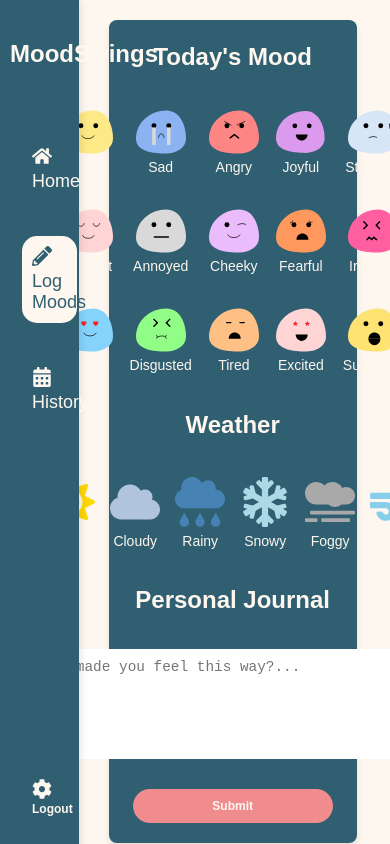
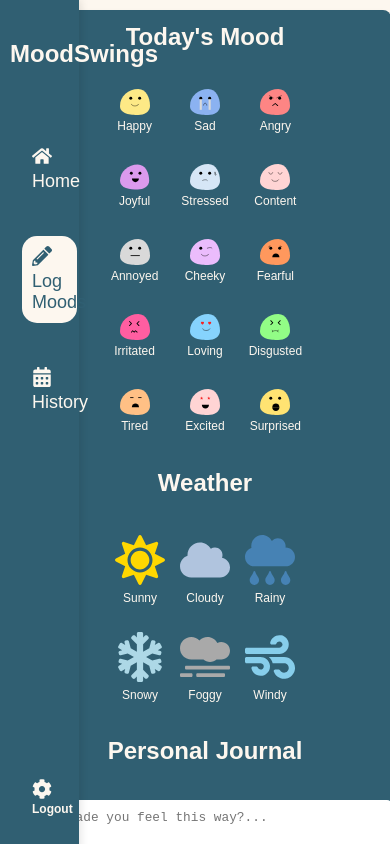
Before and after one commit to deadpoeths/MoodSwings, a React (Create React App) app in the folder moodswings-app/: page /log-moods in a window 390 px wide. Built offline with nearby package versions, Linux system fonts and the light colour scheme.

Commit message:
media quries for responsive design

```diff
--- a/moodswings-app/src/History.css
+++ b/moodswings-app/src/History.css
@@ -182,3 +182,93 @@
 .history-popup-close:hover {
     color: #F18C8E;
 }
+
+/* Responsive styles */
+
+/* Mobile screens */
+@media only screen and (max-width: 600px) {
+    .history-title {
+        margin-left: 0;
+        font-size: 1.5rem;
+    }
+
+    .calendar-container {
+        margin-left: 0;
+        padding: 0.5rem;
+        max-width: 100%;
+    }
+
+    .calendar-header h2 {
+        font-size: 1.2rem;
+    }
+
+    .nav-arrow {
+        padding: 0.3rem 0.5rem;
+        font-size: 1rem;
+    }
+
+    .date,
+    .empty-date {
+        width: 30px;
+        height: 30px;
+        font-size: 0.8rem;
+    }
+
+    .history-popup {
+        width: 90%;
+        padding: 1rem;
+    }
+
+    .history-popup h2 {
+        font-size: 1.2rem;
+    }
+
+    .history-popup p {
+        font-size: 0.9rem;
+        padding: 0.3rem 0.5rem;
+    }
+}
+
+/* Tablet screens */
+@media only screen and (max-width: 768px) {
+    .history-title {
+        margin-left: 100px;
+        font-size: 1.8rem;
+    }
+
+    .calendar-container {
+        margin-left: 0;
+        padding: 1rem;
+        max-width: 90%;
+    }
+
+    .calendar-header h2 {
+        font-size: 1.3rem;
+    }
+
+    .nav-arrow {
+        padding: 0.4rem 0.8rem;
+        font-size: 1.1rem;
+    }
+
+    .date,
+    .empty-date {
+        width: 35px;
+        height: 35px;
+        font-size: 0.9rem;
+    }
+
+    .history-popup {
+        width: 85%;
+        padding: 1.2rem;
+    }
+
+    .history-popup h2 {
+        font-size: 1.3rem;
+    }
+
+    .history-popup p {
+        font-size: 1rem;
+        padding: 0.4rem 0.6rem;
+    }
+}
--- a/moodswings-app/src/Home.css
+++ b/moodswings-app/src/Home.css
@@ -205,3 +205,66 @@
   color: #305F72;
   text-align: center;
 }
+
+/* Media Queries */
+@media (max-width: 768px) {
+  .home-content {
+    width: 90%;
+    margin-left: 5%;
+    padding: 15px;
+  }
+
+  .icon-ring-home {
+    top: 40px;
+    right: 30px;
+    width: 120px;
+    height: 150px;
+  }
+
+  .icon-wrapper-home svg {
+    width: 30px;
+    height: 30px;
+  }
+
+  .bar-chart {
+    height: 250px;
+    margin-bottom: 60px;
+  }
+
+  .bar-container {
+    width: 70%;
+  }
+}
+
+@media (max-width: 480px) {
+  .home-content {
+    width: 100%;
+    margin-left: 0;
+    padding: 10px;
+  }
+
+  .home-container {
+    padding: 0.5rem;
+  }
+
+  .icon-ring-home {
+    top: 30px;
+    right: 20px;
+    width: 100px;
+    height: 120px;
+  }
+
+  .icon-wrapper-home svg {
+    width: 20px;
+    height: 20px;
+  }
+
+  .bar-chart {
+    height: 200px;
+    margin-bottom: 40px;
+  }
+
+  .bar-container {
+    width: 90%;
+  }
+}
--- a/moodswings-app/src/Logmoods.css
+++ b/moodswings-app/src/Logmoods.css
@@ -206,3 +206,79 @@
 .weather-windy {
     color: #87CEEB;
 }
+
+/* Tablet screens (768px and below) */
+@media (max-width: 768px) {
+    .app {
+        flex-direction: column;
+    }
+
+    .content {
+        width: 100%;
+        margin-left: 0;
+        padding: 15px;
+    }
+
+    .card {
+        max-width: 90%;
+        padding: 15px;
+    }
+
+    .emoji {
+        width: 40px;
+        height: 40px;
+    }
+
+    .textarea {
+        width: 100%;
+    }
+
+    .emoji-container {
+        grid-template-columns: repeat(4, 1fr);
+    }
+
+    .weather-container {
+        grid-template-columns: repeat(4, 1fr);
+    }
+}
+
+/* Mobile screens (480px and below) */
+@media (max-width: 480px) {
+    .content {
+        padding: 10px;
+    }
+
+    .card {
+        padding: 10px;
+        max-width: 100%;
+    }
+
+    .emoji {
+        width: 30px;
+        height: 30px;
+    }
+
+    .emoji-label,
+    .weather-label {
+        font-size: 12px;
+    }
+
+    .button {
+        width: 100%;
+        padding: 8px;
+    }
+
+    .textarea {
+        width: 100%;
+        font-size: 0.8rem;
+    }
+
+    .emoji-container,
+    .weather-container {
+        grid-template-columns: repeat(3, 1fr);
+    }
+
+    .popup {
+        width: 80%;
+    }
+}
```
